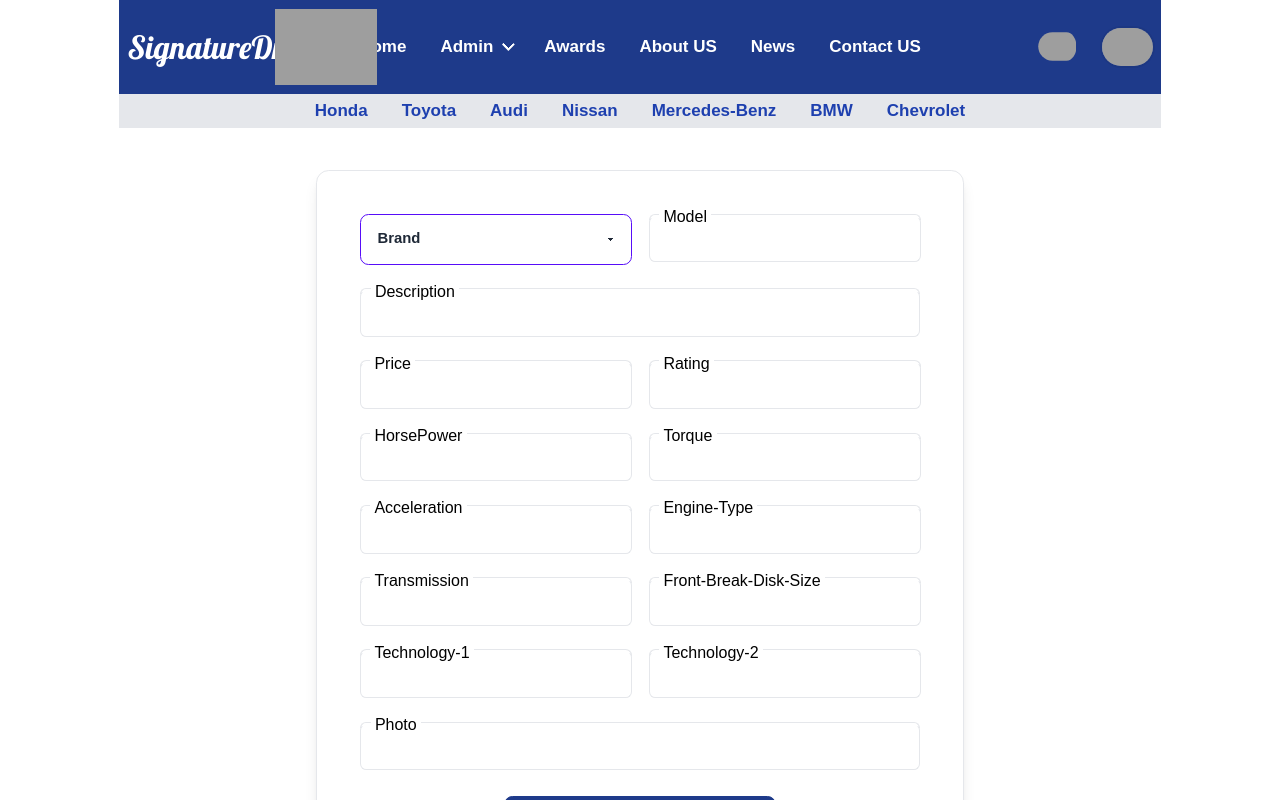
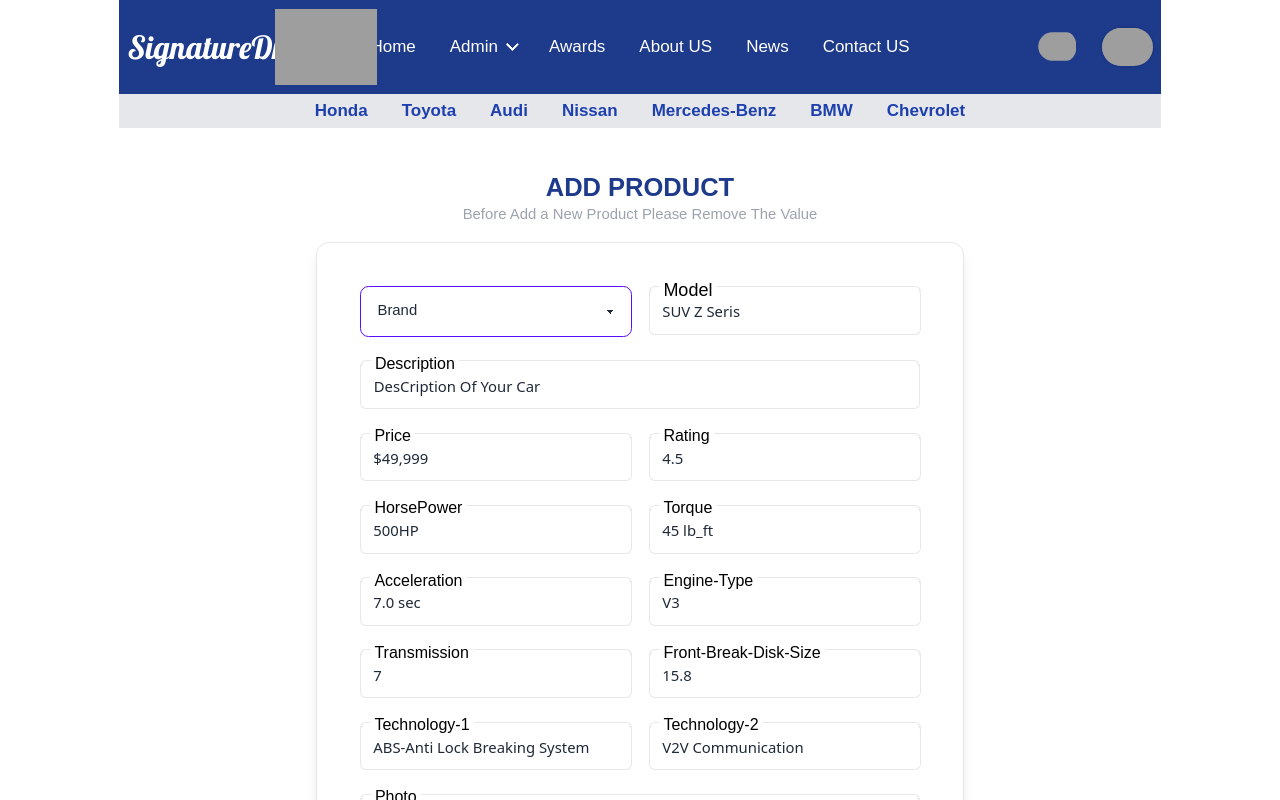
Before and after one commit to Tahsin0909/MERN-STACK, a React (Vite) app: page /addProduct in a window 1280 px wide. Shown: the top 800 px of the page. Built offline with nearby package versions, Linux system fonts and the light colour scheme; grey boxes are pictures that could not be loaded; a web font is replaced by a local one.

Commit message:
Added Brands Section On Homepage

```diff
--- a/src/Components/Admin/AddProduct.jsx
+++ b/src/Components/Admin/AddProduct.jsx
@@ -24,8 +24,12 @@ const AddProduct = () => {
     }
     return (
         <div className="my-10 flex flex-col justify-center items-center" >
+            <div className=" flex flex-col justify-center items-center mb-4" >
+                <h1 className="text-2xl font-bold text-blue-900" > ADD PRODUCT</h1>
+                <p className="text-sm text-gray-400" >Before Add a New Product Please Remove The Value</p>
+            </div>
             <form onSubmit={event => handleAddProduct(event)} >
-                <div className="flex flex-col justify-center items-center gap-6 border w-fit p-4 md:p-10 rounded-xl shadow-lg" >
+                <div className="flex flex-col justify-center items-center gap-6 border w-fit p-4 md:p-10 rounded-xl  shadow-lg" >
                     {/* Brand And MOdel */}
                     <div className="flex justify-center items-center flex-col md:flex-row gap-4" >
                         <div className="">
@@ -41,10 +45,10 @@ const AddProduct = () => {
                             </select>
                         </div>
                         <div className="relative h-11 w-64">
-                            <input name="model"
+                            <input name="model" defaultValue={"SUV Z Seris"}
                                 className="peer h-full w-full rounded-md border border-blue-900-200 border-t-transparent bg-transparent px-3 py-3 font-sans text-sm font-normal text-blue-900-700 outline outline-0 transition-all placeholder-shown:border placeholder-shown:border-blue-900-200 placeholder-shown:border-t-blue-900-200 focus:border-2 focus:border-blue-900 focus:border-t-transparent focus:outline-0 disabled:border-0 disabled:bg-blue-900-50"
                             />
-                            <label className=" before:content[' '] after:content[' '] pointer-events-none absolute left-0 -top-2 flex h-full w-full select-none text-[16px] font-normal leading-tight text-black transition-all before:pointer-events-none before:mt-[6.5px] before:mr-1 before:box-border before:block before:h-1.5 before:w-2.5 before:rounded-tl-md before:border-t before:border-l before:border-blue-900-200 before:transition-all after:pointer-events-none after:mt-[6.5px] after:ml-1 after:box-border after:block after:h-1.5 after:w-2.5 after:flex-grow after:rounded-tr-md after:border-t after:border-r after:border-blue-900-200 after:transition-all peer-placeholder-shown:text-sm peer-placeholder-shown:leading-[4.1] peer-placeholder-shown:text-blue-900-500 peer-placeholder-shown:before:border-transparent peer-placeholder-shown:after:border-transparent peer-focus:text-[11px] peer-focus:leading-tight peer-focus:text-blue-900 peer-focus:before:border-t-2 peer-focus:before:border-l-2 peer-focus:before:!border-blue-900 peer-focus:after:border-t-2 peer-focus:after:border-r-2 peer-focus:after:!border-blue-900 peer-disabled:text-transparent peer-disabled:before:border-transparent peer-disabled:after:border-transparent peer-disabled:peer-placeholder-shown:text-blue-900-500">
+                            <label className=" before:content[' '] after:content[' '] pointer-events-none absolute left-0 -top-2 flex h-full w-full select-none text-[18px] font-normal leading-tight text-black transition-all before:pointer-events-none before:mt-[6.5px] before:mr-1 before:box-border before:block before:h-1.5 before:w-2.5 before:rounded-tl-md before:border-t before:border-l before:border-blue-900-200 before:transition-all after:pointer-events-none after:mt-[6.5px] after:ml-1 after:box-border after:block after:h-1.5 after:w-2.5 after:flex-grow after:rounded-tr-md after:border-t after:border-r after:border-blue-900-200 after:transition-all peer-placeholder-shown:text-sm peer-placeholder-shown:leading-[4.1] peer-placeholder-shown:text-blue-900-500 peer-placeholder-shown:before:border-transparent peer-placeholder-shown:after:border-transparent peer-focus:text-[16px] peer-focus:leading-tight peer-focus:text-blue-900 peer-focus:before:border-t-2 peer-focus:before:border-l-2 peer-focus:before:!border-blue-900 peer-focus:after:border-t-2 peer-focus:after:border-r-2 peer-focus:after:!border-blue-900 peer-disabled:text-transparent peer-disabled:before:border-transparent peer-disabled:after:border-transparent peer-disabled:peer-placeholder-shown:text-blue-900-500">
                                 Model
                             </label>
                         </div>
@@ -52,7 +56,7 @@ const AddProduct = () => {
                     {/* Description */}
                     <div className="flex flex-col md:flex-row gap-4 ">
                         <div className="relative h-11 w-64 md:w-[560px]">
-                            <input name="description"
+                            <input name="description" defaultValue={"DesCription Of Your Car"}
                                 className="peer h-full w-full rounded-md border border-blue-900-200 border-t-transparent bg-transparent px-3 py-3 font-sans text-sm font-normal text-blue-900-700 outline outline-0 transition-all placeholder-shown:border placeholder-shown:border-blue-900-200 placeholder-shown:border-t-blue-900-200 focus:border-2 focus:border-blue-900 focus:border-t-transparent focus:outline-0 disabled:border-0 disabled:bg-blue-900-50"
                             />
                             <label className=" before:content[' '] after:content[' '] pointer-events-none absolute left-0 -top-2 flex h-full w-full select-none text-[16px] font-normal leading-tight text-black transition-all before:pointer-events-none before:mt-[6.5px] before:mr-1 before:box-border before:block before:h-1.5 before:w-2.5 before:rounded-tl-md before:border-t before:border-l before:border-blue-900-200 before:transition-all after:pointer-events-none after:mt-[6.5px] after:ml-1 after:box-border after:block after:h-1.5 after:w-2.5 after:flex-grow after:rounded-tr-md after:border-t after:border-r after:border-blue-900-200 after:transition-all peer-placeholder-shown:text-sm peer-placeholder-shown:leading-[4.1] peer-placeholder-shown:text-blue-900-500 peer-placeholder-shown:before:border-transparent peer-placeholder-shown:after:border-transparent peer-focus:text-[11px] peer-focus:leading-tight peer-focus:text-blue-900 peer-focus:before:border-t-2 peer-focus:before:border-l-2 peer-focus:before:!border-blue-900 peer-focus:after:border-t-2 peer-focus:after:border-r-2 peer-focus:after:!border-blue-900 peer-disabled:text-transparent peer-disabled:before:border-transparent peer-disabled:after:border-transparent peer-disabled:peer-placeholder-shown:text-blue-900-500">
@@ -63,7 +67,7 @@ const AddProduct = () => {
                     {/* Price And Rating */}
                     <div className="flex flex-col md:flex-row gap-4">
                         <div className="relative h-11 w-64 ">
-                            <input name='price'
+                            <input name='price' defaultValue={"$49,999"}
                                 className="peer h-full w-full rounded-md border border-blue-900-200 border-t-transparent bg-transparent px-3 py-3 font-sans text-sm font-normal text-blue-900-700 outline outline-0 transition-all placeholder-shown:border placeholder-shown:border-blue-900-200 placeholder-shown:border-t-blue-900-200 focus:border-2 focus:border-blue-900 focus:border-t-transparent focus:outline-0 disabled:border-0 disabled:bg-blue-900-50"
                             />
                             <label
@@ -72,7 +76,7 @@ const AddProduct = () => {
                             </label>
                         </div>
                         <div className="relative h-11 w-64 ">
-                            <input name="rating"
+                            <input name="rating" defaultValue={"4.5"}
                                 className="peer h-full w-full rounded-md border border-blue-900-200 border-t-transparent bg-transparent px-3 py-3 font-sans text-sm font-normal text-blue-900-700 outline outline-0 transition-all placeholder-shown:border placeholder-shown:border-blue-900-200 placeholder-shown:border-t-blue-900-200 focus:border-2 focus:border-blue-900 focus:border-t-transparent focus:outline-0 disabled:border-0 disabled:bg-blue-900-50"
                             />
                             <label className=" before:content[' '] after:content[' '] pointer-events-none absolute left-0 -top-2 flex h-full w-full select-none text-[16px] font-normal leading-tight text-black transition-all before:pointer-events-none before:mt-[6.5px] before:mr-1 before:box-border before:block before:h-1.5 before:w-2.5 before:rounded-tl-md before:border-t before:border-l before:border-blue-900-200 before:transition-all after:pointer-events-none after:mt-[6.5px] after:ml-1 after:box-border after:block after:h-1.5 after:w-2.5 after:flex-grow after:rounded-tr-md after:border-t after:border-r after:border-blue-900-200 after:transition-all peer-placeholder-shown:text-sm peer-placeholder-shown:leading-[4.1] peer-placeholder-shown:text-blue-900-500 peer-placeholder-shown:before:border-transparent peer-placeholder-shown:after:border-transparent peer-focus:text-[11px] peer-focus:leading-tight peer-focus:text-blue-900 peer-focus:before:border-t-2 peer-focus:before:border-l-2 peer-focus:before:!border-blue-900 peer-focus:after:border-t-2 peer-focus:after:border-r-2 peer-focus:after:!border-blue-900 peer-disabled:text-transparent peer-disabled:before:border-transparent peer-disabled:after:border-transparent peer-disabled:peer-placeholder-shown:text-blue-900-500">
@@ -83,7 +87,7 @@ const AddProduct = () => {
                     {/* HorsePOwer And Torque */}
                     <div className="flex flex-col md:flex-row gap-4">
                         <div className="relative h-11 w-64">
-                            <input name='horsePower'
+                            <input name='horsePower' defaultValue={"500HP"}
                                 className="peer h-full w-full rounded-md border border-blue-900-200 border-t-transparent bg-transparent px-3 py-3 font-sans text-sm font-normal text-blue-900-700 outline outline-0 transition-all placeholder-shown:border placeholder-shown:border-blue-900-200 placeholder-shown:border-t-blue-900-200 focus:border-2 focus:border-blue-900 focus:border-t-transparent focus:outline-0 disabled:border-0 disabled:bg-blue-900-50"
                             />
                             <label
@@ -92,7 +96,7 @@ const AddProduct = () => {
                             </label>
                         </div>
                         <div className="relative h-11 w-64 ">
-                            <input name="torque"
+                            <input name="torque" defaultValue={"45 lb_ft"}
                                 className="peer h-full w-full rounded-md border border-blue-900-200 border-t-transparent bg-transparent px-3 py-3 font-sans text-sm font-normal text-blue-900-700 outline outline-0 transition-all placeholder-shown:border placeholder-shown:border-blue-900-200 placeholder-shown:border-t-blue-900-200 focus:border-2 focus:border-blue-900 focus:border-t-transparent focus:outline-0 disabled:border-0 disabled:bg-blue-900-50"
                             />
                             <label className=" before:content[' '] after:content[' '] pointer-events-none absolute left-0 -top-2 flex h-full w-full select-none text-[16px] font-normal leading-tight text-black transition-all before:pointer-events-none before:mt-[6.5px] before:mr-1 before:box-border before:block before:h-1.5 before:w-2.5 before:rounded-tl-md before:border-t before:border-l before:border-blue-900-200 before:transition-all after:pointer-events-none after:mt-[6.5px] after:ml-1 after:box-border after:block after:h-1.5 after:w-2.5 after:flex-grow after:rounded-tr-md after:border-t after:border-r after:border-blue-900-200 after:transition-all peer-placeholder-shown:text-sm peer-placeholder-shown:leading-[4.1] peer-placeholder-shown:text-blue-900-500 peer-placeholder-shown:before:border-transparent peer-placeholder-shown:after:border-transparent peer-focus:text-[11px] peer-focus:leading-tight peer-focus:text-blue-900 peer-focus:before:border-t-2 peer-focus:before:border-l-2 peer-focus:before:!border-blue-900 peer-focus:after:border-t-2 peer-focus:after:border-r-2 peer-focus:after:!border-blue-900 peer-disabled:text-transparent peer-disabled:before:border-transparent peer-disabled:after:border-transparent peer-disabled:peer-placeholder-shown:text-blue-900-500">
@@ -103,7 +107,7 @@ const AddProduct = () => {
                     {/* Acceleration And EngineType */}
                     <div className="flex flex-col md:flex-row gap-4">
                         <div className="relative h-11 w-64 ">
-                            <input name='acceleration'
+                            <input name='acceleration' defaultValue={"7.0 sec"}
                                 className="peer h-full w-full rounded-md border border-blue-900-200 border-t-transparent bg-transparent px-3 py-3 font-sans text-sm font-normal text-blue-900-700 outline outline-0 transition-all placeholder-shown:border placeholder-shown:border-blue-900-200 placeholder-shown:border-t-blue-900-200 focus:border-2 focus:border-blue-900 focus:border-t-transparent focus:outline-0 disabled:border-0 disabled:bg-blue-900-50"
                             />
                             <label
@@ -112,7 +116,7 @@ const AddProduct = () => {
                             </label>
                         </div>
                         <div className="relative h-11 w-64 ">
-                            <input name="engineType"
+                            <input name="engineType" defaultValue={"V3"}
                                 className="peer h-full w-full rounded-md border border-blue-900-200 border-t-transparent bg-transparent px-3 py-3 font-sans text-sm font-normal text-blue-900-700 outline outline-0 transition-all placeholder-shown:border placeholder-shown:border-blue-900-200 placeholder-shown:border-t-blue-900-200 focus:border-2 focus:border-blue-900 focus:border-t-transparent focus:outline-0 disabled:border-0 disabled:bg-blue-900-50"
                             />
                             <label className=" before:content[' '] after:content[' '] pointer-events-none absolute left-0 -top-2 flex h-full w-full select-none text-[16px] font-normal leading-tight text-black transition-all before:pointer-events-none before:mt-[6.5px] before:mr-1 before:box-border before:block before:h-1.5 before:w-2.5 before:rounded-tl-md before:border-t before:border-l before:border-blue-900-200 before:transition-all after:pointer-events-none after:mt-[6.5px] after:ml-1 after:box-border after:block after:h-1.5 after:w-2.5 after:flex-grow after:rounded-tr-md after:border-t after:border-r after:border-blue-900-200 after:transition-all peer-placeholder-shown:text-sm peer-placeholder-shown:leading-[4.1] peer-placeholder-shown:text-blue-900-500 peer-placeholder-shown:before:border-transparent peer-placeholder-shown:after:border-transparent peer-focus:text-[11px] peer-focus:leading-tight peer-focus:text-blue-900 peer-focus:before:border-t-2 peer-focus:before:border-l-2 peer-focus:before:!border-blue-900 peer-focus:after:border-t-2 peer-focus:after:border-r-2 peer-focus:after:!border-blue-900 peer-disabled:text-transparent peer-disabled:before:border-transparent peer-disabled:after:border-transparent peer-disabled:peer-placeholder-shown:text-blue-900-500">
@@ -123,7 +127,7 @@ const AddProduct = () => {
                     {/* Transmission And Front-Break */}
                     <div className="flex flex-col md:flex-row gap-4">
                         <div className="relative h-11 w-64 ">
-                            <input name='transmission'
+                            <input name='transmission' defaultValue={'7'}
                                 className="peer h-full w-full rounded-md border border-blue-900-200 border-t-transparent bg-transparent px-3 py-3 font-sans text-sm font-normal text-blue-900-700 outline outline-0 transition-all placeholder-shown:border placeholder-shown:border-blue-900-200 placeholder-shown:border-t-blue-900-200 focus:border-2 focus:border-blue-900 focus:border-t-transparent focus:outline-0 disabled:border-0 disabled:bg-blue-900-50"
                             />
                             <label
@@ -132,7 +136,7 @@ const AddProduct = () => {
                             </label>
                         </div>
                         <div className="relative h-11 w-64 ">
-                            <input name="frontBreak"
+                            <input name="frontBreak" defaultValue={'15.8'}
                                 className="peer h-full w-full rounded-md border border-blue-900-200 border-t-transparent bg-transparent px-3 py-3 font-sans text-sm font-normal text-blue-900-700 outline outline-0 transition-all placeholder-shown:border placeholder-shown:border-blue-900-200 placeholder-shown:border-t-blue-900-200 focus:border-2 focus:border-blue-900 focus:border-t-transparent focus:outline-0 disabled:border-0 disabled:bg-blue-900-50"
                             />
                             <label className=" before:content[' '] after:content[' '] pointer-events-none absolute left-0 -top-2 flex h-full w-full select-none text-[16px] font-normal leading-tight text-black transition-all before:pointer-events-none before:mt-[6.5px] before:mr-1 before:box-border before:block before:h-1.5 before:w-2.5 before:rounded-tl-md before:border-t before:border-l before:border-blue-900-200 before:transition-all after:pointer-events-none after:mt-[6.5px] after:ml-1 after:box-border after:block after:h-1.5 after:w-2.5 after:flex-grow after:rounded-tr-md after:border-t after:border-r after:border-blue-900-200 after:transition-all peer-placeholder-shown:text-sm peer-placeholder-shown:leading-[4.1] peer-placeholder-shown:text-blue-900-500 peer-placeholder-shown:before:border-transparent peer-placeholder-shown:after:border-transparent peer-focus:text-[11px] peer-focus:leading-tight peer-focus:text-blue-900 peer-focus:before:border-t-2 peer-focus:before:border-l-2 peer-focus:before:!border-blue-900 peer-focus:after:border-t-2 peer-focus:after:border-r-2 peer-focus:after:!border-blue-900 peer-disabled:text-transparent peer-disabled:before:border-transparent peer-disabled:after:border-transparent peer-disabled:peer-placeholder-shown:text-blue-900-500">
@@ -143,7 +147,7 @@ const AddProduct = () => {
                     {/* Technology */}
                     <div className="flex flex-col md:flex-row gap-4">
                         <div className="relative h-11 w-64 ">
-                            <input name='technology_1'
+                            <input name='technology_1' defaultValue={'ABS-Anti Lock Breaking System'}
                                 className="peer h-full w-full rounded-md border border-blue-900-200 border-t-transparent bg-transparent px-3 py-3 font-sans text-sm font-normal text-blue-900-700 outline outline-0 transition-all placeholder-shown:border placeholder-shown:border-blue-900-200 placeholder-shown:border-t-blue-900-200 focus:border-2 focus:border-blue-900 focus:border-t-transparent focus:outline-0 disabled:border-0 disabled:bg-blue-900-50"
                             />
                             <label
@@ -152,7 +156,7 @@ const AddProduct = () => {
                             </label>
                         </div>
                         <div className="relative h-11 w-64 ">
-                            <input name="technology_2"
+                            <input name="technology_2" defaultValue={'V2V Communication'}
                                 className="peer h-full w-full rounded-md border border-blue-900-200 border-t-transparent bg-transparent px-3 py-3 font-sans text-sm font-normal text-blue-900-700 outline outline-0 transition-all placeholder-shown:border placeholder-shown:border-blue-900-200 placeholder-shown:border-t-blue-900-200 focus:border-2 focus:border-blue-900 focus:border-t-transparent focus:outline-0 disabled:border-0 disabled:bg-blue-900-50"
                             />
                             <label className=" before:content[' '] after:content[' '] pointer-events-none absolute left-0 -top-2 flex h-full w-full select-none text-[16px] font-normal leading-tight text-black transition-all before:pointer-events-none before:mt-[6.5px] before:mr-1 before:box-border before:block before:h-1.5 before:w-2.5 before:rounded-tl-md before:border-t before:border-l before:border-blue-900-200 before:transition-all after:pointer-events-none after:mt-[6.5px] after:ml-1 after:box-border after:block after:h-1.5 after:w-2.5 after:flex-grow after:rounded-tr-md after:border-t after:border-r after:border-blue-900-200 after:transition-all peer-placeholder-shown:text-sm peer-placeholder-shown:leading-[4.1] peer-placeholder-shown:text-blue-900-500 peer-placeholder-shown:before:border-transparent peer-placeholder-shown:after:border-transparent peer-focus:text-[11px] peer-focus:leading-tight peer-focus:text-blue-900 peer-focus:before:border-t-2 peer-focus:before:border-l-2 peer-focus:before:!border-blue-900 peer-focus:after:border-t-2 peer-focus:after:border-r-2 peer-focus:after:!border-blue-900 peer-disabled:text-transparent peer-disabled:before:border-transparent peer-disabled:after:border-transparent peer-disabled:peer-placeholder-shown:text-blue-900-500">
@@ -163,7 +167,7 @@ const AddProduct = () => {
                     {/* Photo */}
                     <div className="flex flex-col md:flex-row gap-4">
                         <div className="relative h-11 w-64 md:w-[560px] ">
-                            <input name='photo_url'
+                            <input name='photo_url' defaultValue={"https://encrypted-tbn0.gstatic.com/images?q=tbn:ANd9GcS8GNTC9T0qSyAunzJBbZ9XISDotjQ8hXfKqw&usqp=CAU"}
                                 className="peer h-full w-full rounded-md border border-blue-900-200 border-t-transparent bg-transparent px-3 py-3 font-sans text-sm font-normal text-blue-900-700 outline outline-0 transition-all placeholder-shown:border placeholder-shown:border-blue-900-200 placeholder-shown:border-t-blue-900-200 focus:border-2 focus:border-blue-900 focus:border-t-transparent focus:outline-0 disabled:border-0 disabled:bg-blue-900-50"
                             />
                             <label
@@ -174,7 +178,7 @@ const AddProduct = () => {
                     </div>
                     {/* Submit */}
                     <div>
-                        <input type="submit" value="Submit" className="w-64 p-3  rounded-lg border border-blue-900 hover:bg-transparent hover:text-blue-900  bg-blue-900 text-white" />
+                        <input type="submit" value="ADD PRODUCT" className="w-64 p-3  rounded-lg border border-blue-900 hover:bg-transparent hover:text-blue-900  bg-blue-900 text-white" />
                     </div>
                 </div>
             </form>
--- a/src/index.css
+++ b/src/index.css
@@ -13,5 +13,4 @@ font {
 * {
     font-family: 'Gruppo', sans-serif;
     font-size: 17px;
-    font-weight: 600 ;
 }
```
Also changed, not shown: src/Components/Brands/Brands.jsx (added, +56 -0 lines), src/MainHome/MainHome.jsx (added, +13 -0 lines), src/main.jsx (+14 -10 lines).
